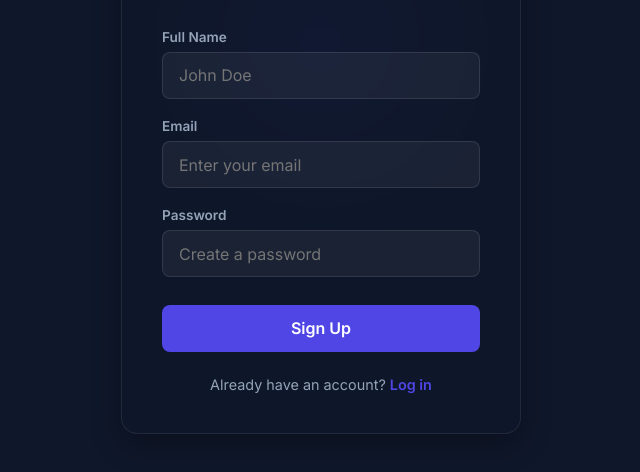
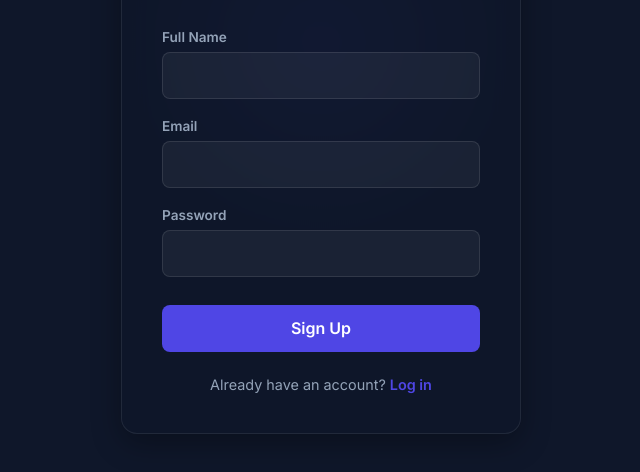
Before and after one commit to shreeya-09-git/LinkUp2, a plain HTML site: page register.html in a window 1280 px wide. Shown: the part 238-710 px from the top of the page, without its empty margins (319-959 px from the left). Drawn offline with Linux system fonts and the light colour scheme.

Commit message:
Add files via upload

```diff
--- a/register.html
+++ b/register.html
@@ -143,17 +143,17 @@
         <form id="register-form">
             <div class="input-group">
                 <label for="register-name">Full Name</label>
-                <input type="text" id="register-name" placeholder="John Doe" required>
+                <input type="text" id="register-name" value="" autocomplete="off" required>
             </div>
 
             <div class="input-group">
                 <label for="register-email">Email</label>
-                <input type="email" id="register-email" placeholder="Enter your email" required>
+                <input type="email" id="register-email" value="" autocomplete="off" required>
             </div>
 
             <div class="input-group">
                 <label for="register-password">Password</label>
-                <input type="password" id="register-password" placeholder="Create a password" required>
+                <input type="password" id="register-password" value="" autocomplete="new-password" required>
             </div>
 
             <button type="submit" class="btn-primary" id="register-btn">Sign Up</button>
```
Also changed, not shown: login.html (+2 -2 lines).
